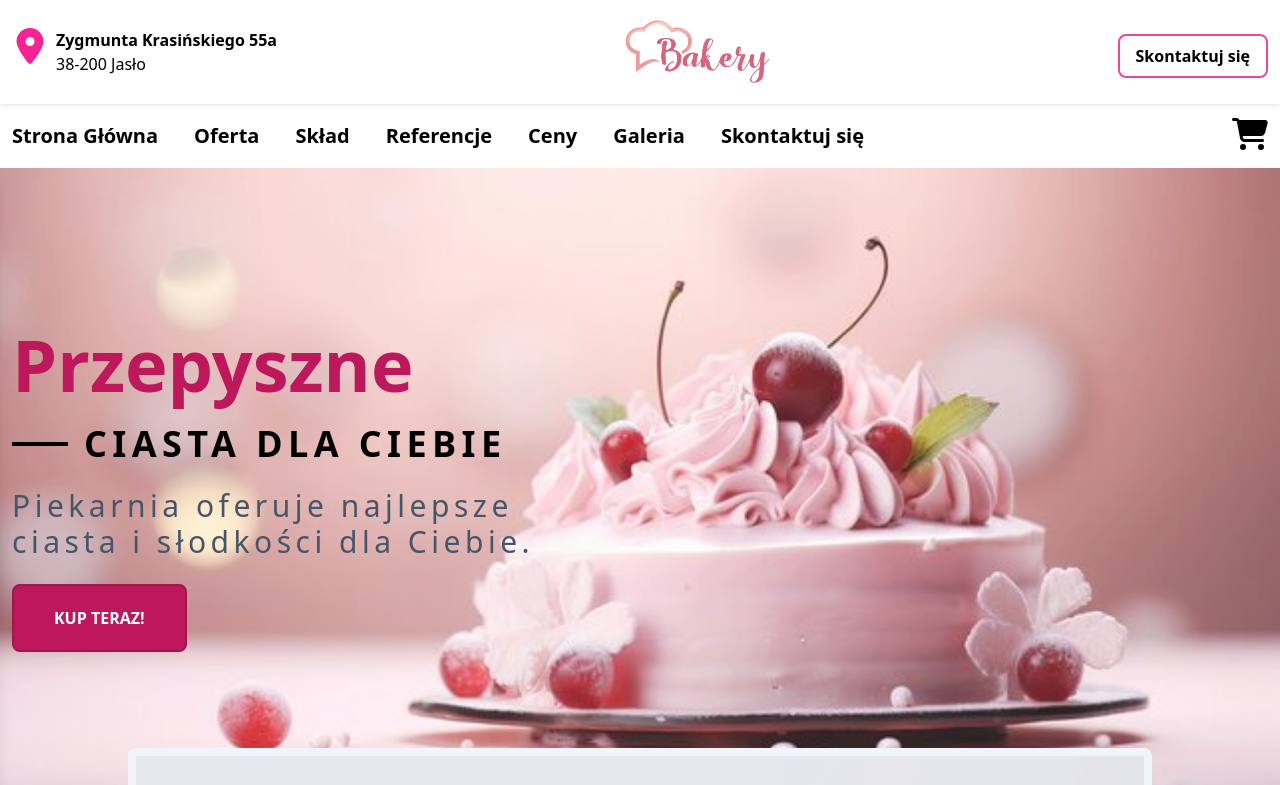
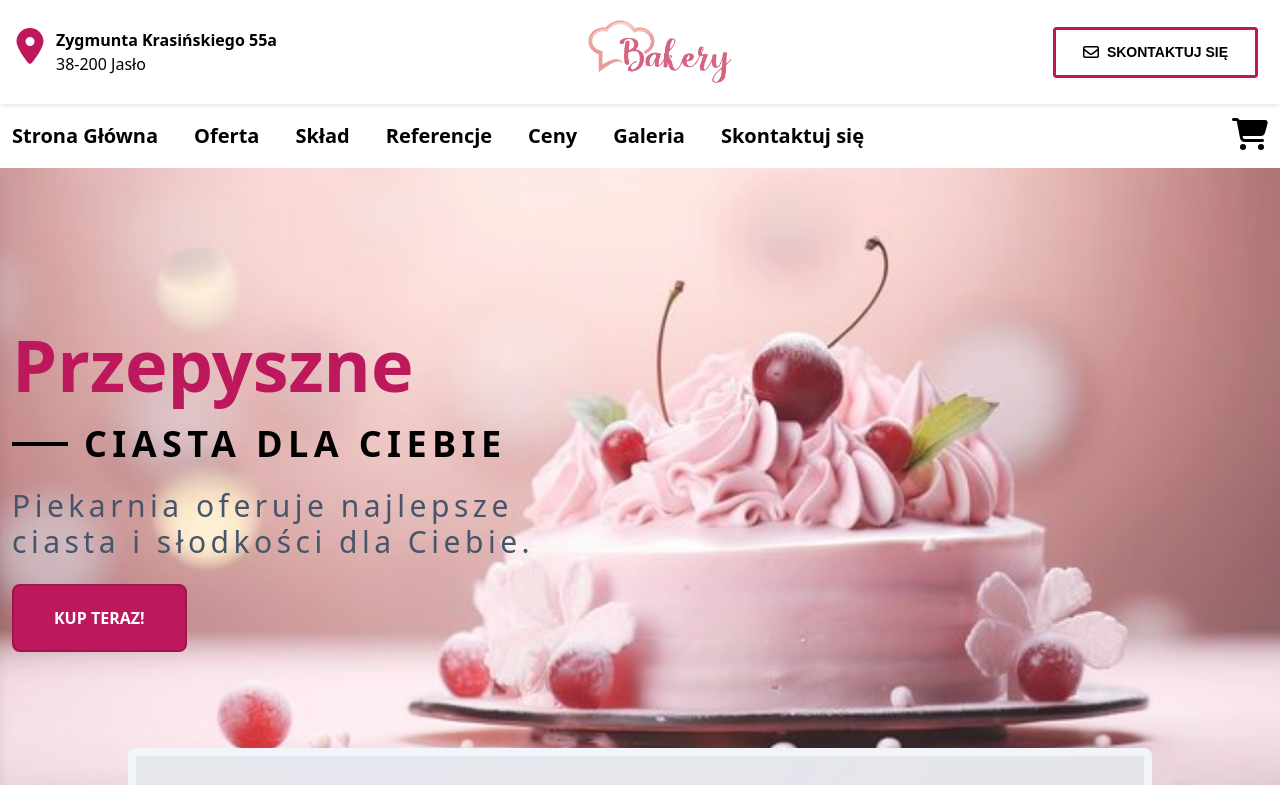
Before and after one commit to frooooooo7/Bakery---website, a React (Vite) app: page / in a window 1280 px wide. Shown: the top 785 px of the page. Built offline with nearby package versions, Linux system fonts and the light colour scheme.

Commit message:
Added animation to the navbar's button and some changes

```diff
--- a/src/components/Navbar.tsx
+++ b/src/components/Navbar.tsx
@@ -1,7 +1,9 @@
 import { FontAwesomeIcon } from '@fortawesome/react-fontawesome'
 import { faBars, faCartShopping, faEllipsisVertical, faX, faLocationDot } from '@fortawesome/free-solid-svg-icons'
+import { faEnvelope } from "@fortawesome/free-regular-svg-icons"
 import bakery_logo from "../assets/bakery-logo.png"
 import { useState } from 'react'
+import "../styles/ButtonFun.css"
 
 
 const Navbar = () => {
@@ -24,18 +26,21 @@ const Navbar = () => {
                 <div className='container mx-auto hidden lg:flex items-center px-3 py-3 justify-between relative z-50'>
                     <div className='flex'>
                         <div>
-                            <FontAwesomeIcon icon={faLocationDot} style={{ color: "#f72293", }} className='h-9 w-9 mr-2' />
+                            <FontAwesomeIcon icon={faLocationDot} style={{ color: "#be185d", }} className='h-9 w-9 mr-2' />
                         </div>
-                        <div>
+                        <div className='hover:text-[#be185d] transition duration-300 cursor-pointer'>
                             <p className='font-bold'>Zygmunta Krasińskiego 55a</p>
                             <p>38-200 Jasło</p>
                         </div>
                     </div>
-                    <div>
+                    <div className='cursor-pointer'>
                         <img src={bakery_logo} className='h-16 xl:h-20' />
                     </div>
                     <div>
-                        <button className='mt-2 px-4 py-2 bg-white text-black border-2 border-pink-500 rounded-lg font-bold active:bg-pink-500 active:text-white'>Skontaktuj się</button>
+                        <button className='button material-bubble flex items-center justify-center'>
+                            <FontAwesomeIcon icon={faEnvelope} className='w-4 h-4'/>
+                            Skontaktuj się
+                        </button>
                     </div>
                 </div>
             </div>
--- /dev/null
+++ b/src/styles/ButtonFun.css
@@ -0,0 +1,80 @@
+:root {
+    --pink: #be185d;
+}
+
+.button {
+    font-family: 'Montserrat', sans-serif;
+    text-transform: uppercase;
+    position: relative;
+    border: none;
+    font-size: 14px;
+    font-weight: bold;
+    transition: color 0.5s, transform 0.2s, background-color 0.2s;
+    outline: none;
+    border-radius: 3px;
+    margin: 0 10px;
+    padding: 15px 30px;
+    border: 3px solid #ec4899;
+    display: inline-flex;
+    align-items: center; /* Aligns icon and text vertically */
+    gap: 8px; /* Space between icon and text */
+}
+
+.button:active {
+    transform: translateY(3px);
+}
+
+.button::before, .button::after {
+    border-radius: 3px;
+}
+
+.material-bubble {
+    background-color: transparent;
+    color: black;
+    border: none;
+    overflow: hidden;
+    box-shadow: none;
+    position: relative;
+    z-index: 1;
+}
+
+.material-bubble:hover {
+    color: #e6e6e6;
+}
+
+.material-bubble::before {
+    content: "";
+    position: absolute;
+    top: 0;
+    left: 0;
+    width: 100%;
+    height: 100%;
+    border: 3px solid var(--pink);
+    transition: opacity 0.3s, border 0.3s;
+    z-index: -1;
+}
+
+.material-bubble:hover::before {
+    opacity: 0;
+}
+
+.material-bubble::after {
+    content: "";
+    position: absolute;
+    top: 50%;
+    left: 50%;
+    width: 200px;
+    height: 200px;
+    background-color: var(--pink);
+    border-color: transparent;
+    border-radius: 50%;
+    transform: translate(-50%, -50%) scale(0.1);
+    opacity: 0;
+    z-index: -1;
+    transition: transform 0.3s, opacity 0.3s, background-color 0.3s;
+}
+
+.material-bubble:hover::after {
+    opacity: 1;
+    transform: translate(-50%, -50%) scale(1);
+}
```
